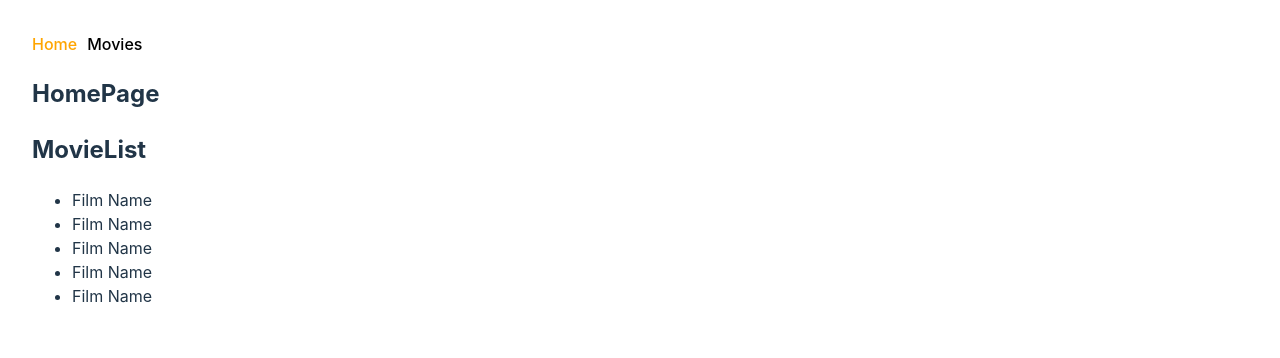
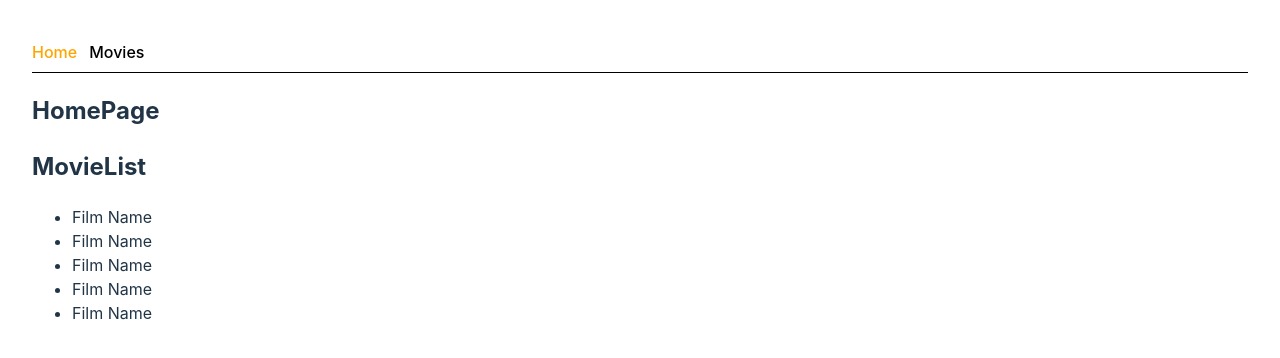
Before and after one commit to dvankevich/goit-react-hw-05, a React (Vite) app: page / in a window 1280 px wide. Shown: the top 358 px of the page. Built offline with nearby package versions, Linux system fonts and the light colour scheme.

Commit message:
change styles

```diff
--- a/src/components/App.css
+++ b/src/components/App.css
@@ -1,6 +1,6 @@
 #root {
   max-width: 1280px;
-  /* margin: 0 auto; */
+  margin: 0 auto;
   padding: 2rem;
   /* text-align: center; */
 }
--- a/src/components/Navigation/Navigation.module.css
+++ b/src/components/Navigation/Navigation.module.css
@@ -1,7 +1,11 @@
 .nav {
   display: flex;
   justify-content: flex-start;
-  gap: 10px;
+  align-items: center;
+  gap: 12px;
+  padding: 8px 0;
+  margin-bottom: 16px;
+  border-bottom: 1px solid black;
 }
 
 .link {
--- a/src/index.css
+++ b/src/index.css
@@ -31,8 +31,8 @@ a:hover {
 
 body {
   margin: 0;
-  display: flex;
-  /* place-items: center; */
+  /* display: flex;
+  place-items: center; */
   min-width: 320px;
   min-height: 100vh;
 }
```
